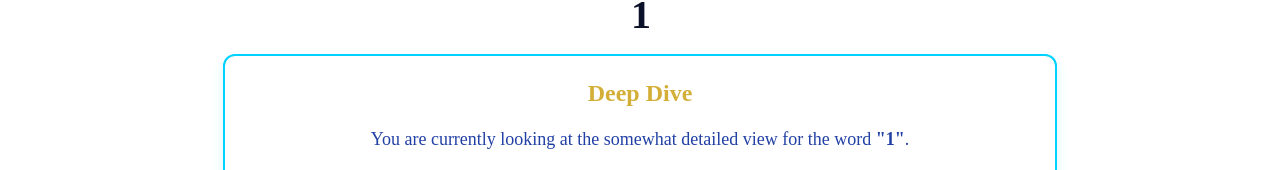
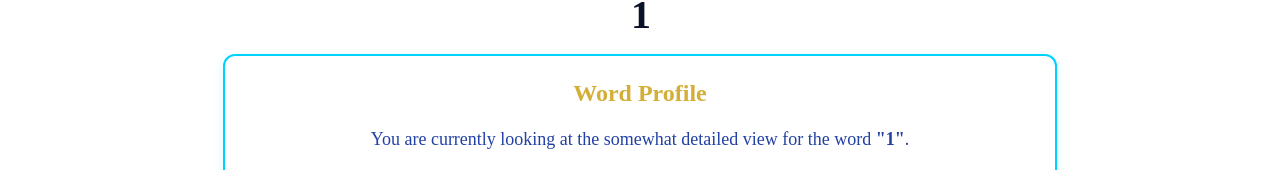
Before and after one commit to rlmmartin/Adv.-Front-End-Programming---CPAN-144-0NC, a Next.js app: page /words/1 in a window 1280 px wide. Shown: the part 368-538 px from the top of the page. Built offline with nearby package versions, Linux system fonts and the light colour scheme.

Commit message:
Implement dynamic routing for word details and added a few more links

```diff
--- a/pages/words/[id].js
+++ b/pages/words/[id].js
@@ -27,7 +27,7 @@
 
         {/* lastly this div uses our standard card styling for design consistency  */}
         <div className="word-card-box">
-          <h2 className="text-[#d4af37] text-2xl mb-4">Deep Dive</h2>
+          <h2 className="text-[#d4af37] text-2xl mb-4">Word Profile</h2>
           <p className="mb-4">
             You are currently looking at the somewhat detailed view for the word <strong>"{id}"</strong>.
           </p>
```
